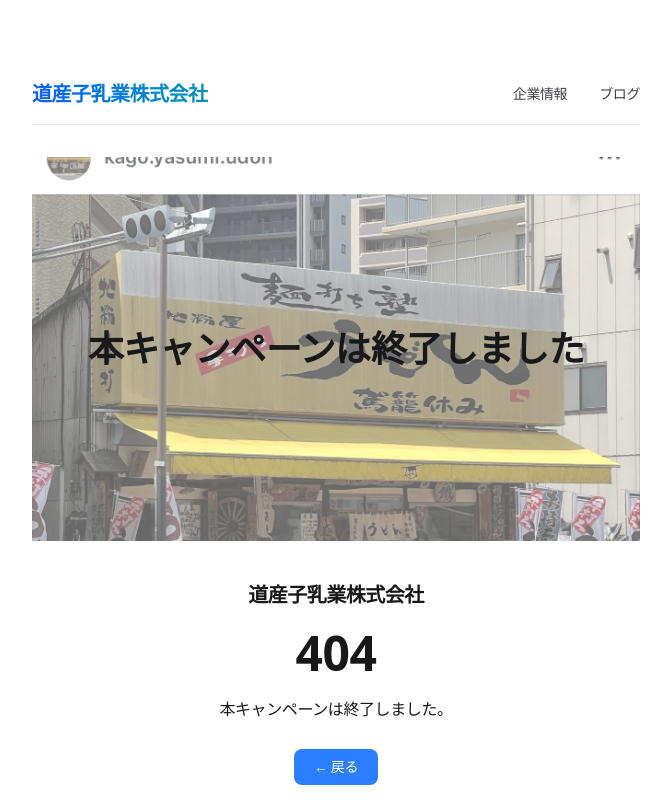
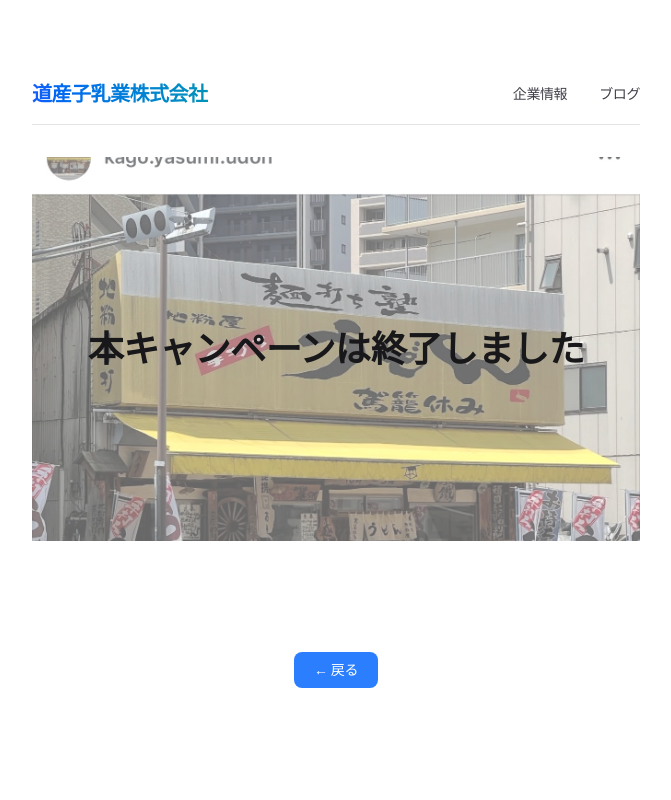
Before and after one commit to ocean-marine/where-is-my-butter, a Next.js app: page / in a window 1280 px wide. Before the commit this address had no page. Shown: the top 800 px of the page, without its empty margins (304-975 px from the left). Built offline with nearby package versions, Linux system fonts and the light colour scheme.

Commit message:
Update page.tsx

```diff
--- a/app/page.tsx
+++ b/app/page.tsx
@@ -41,35 +41,6 @@ export default function NotFound() {
       {/* Main Content */}
       <div className="flex flex-col items-center space-y-5 px-4 py-10">
         <motion.div
-          initial={{ opacity: 0, scale: 0.9 }}
-          animate={{ opacity: 1, scale: 1 }}
-          transition={{ delay: 0.1, duration: 0.4 }}
-          className="text-xl font-semibold tracking-tight text-zinc-900 dark:text-zinc-50"
-        >
-          道産子乳業株式会社
-        </motion.div>
-
-        <motion.h1
-          initial={{ opacity: 0 }}
-          animate={{ opacity: 1 }}
-          transition={{ delay: 0.2, duration: 0.3 }}
-          className="text-5xl font-bold text-zinc-900 dark:text-zinc-50"
-        >
-          404
-        </motion.h1>
-
-        <motion.div
-          initial={{ opacity: 0, y: 10 }}
-          animate={{ opacity: 1, y: 0 }}
-          transition={{ delay: 0.4, duration: 0.3 }}
-          className="space-y-1"
-        >
-          <h2 className="text-base font-medium text-zinc-900 dark:text-zinc-50">
-            本キャンペーンは終了しました。
-          </h2>
-        </motion.div>
-
-        <motion.div
           initial={{ opacity: 0, y: 10 }}
           animate={{ opacity: 1, y: 0 }}
           transition={{ delay: 0.6, duration: 0.3 }}
```
